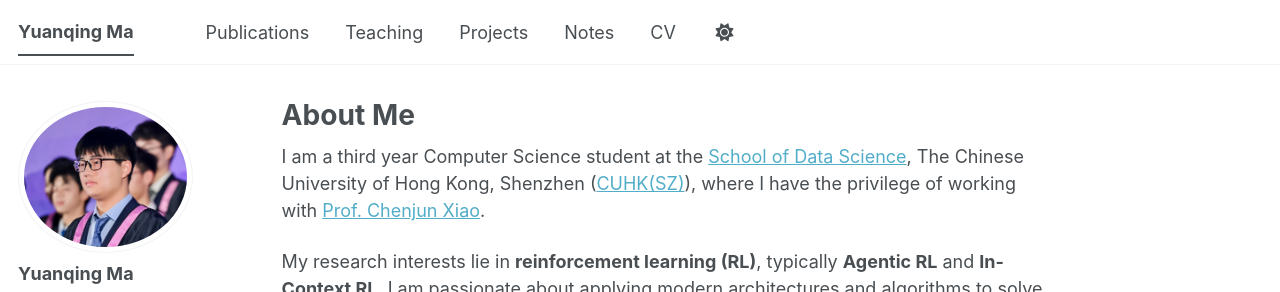
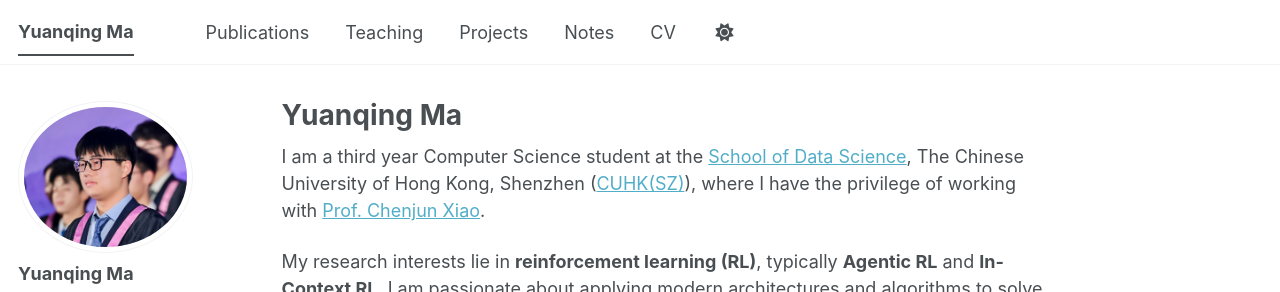
Before and after one commit to tommyma3/tommyma3.github.io, a Jekyll site: the page built from _pages/about.md, in a window 1280 px wide and 1148 px high. Shown: the top 292 px of the window. Built offline with Jekyll 4.4.1, drawn with Linux system fonts in a browser that asks for light colours; a script bundle is joined from its source files by our own code; library files that are not in the unit come from our copies.

Commit message:
change homepage title

```diff
--- a/_pages/about.md
+++ b/_pages/about.md
@@ -1,6 +1,6 @@
 ---
 permalink: /
-title: "About Me"
+title: "Yuanqing Ma"
 author_profile: true
 redirect_from:
   - /about/
```
